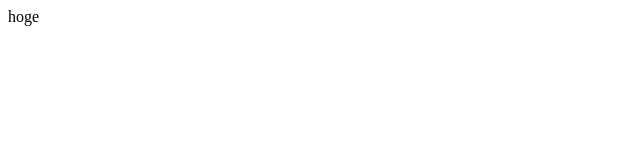
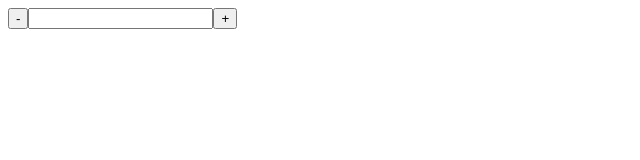
Before and after one commit to dexn-scidev/gaco, a React app in the folder ts01/: page / in a window 1280 px wide. Shown: the whole page, without its empty margins (0-640 px from the left). Built offline with nearby package versions, Linux system fonts and the light colour scheme.

Commit message:
Implement CustomNumberInput

```diff
--- a/ts01/src/App.tsx
+++ b/ts01/src/App.tsx
@@ -1,5 +1,80 @@
+import { useRef, ChangeEvent, HTMLProps } from "react";
+
+type Props = {
+  min?: number;
+  max?: number;
+  onChange?: (e: ChangeEvent<HTMLInputElement>) => void;
+  inputProps: HTMLProps<HTMLInputElement>;
+};
+
+const CustomNumberInput = ({
+  min,
+  max,
+  onChange,
+  inputProps,
+  ...props
+}: Props) => {
+  const ref = useRef<any>(null);
+
+  return (
+    <span {...props}>
+      <button
+        onClick={() => {
+          if (ref.current == null) return;
+
+          const value = Number(ref.current.value);
+          if (isNaN(value)) return;
+
+          const nextValue = value - 1;
+          if (min !== undefined && nextValue < min) return;
+
+          ref.current.value = String(nextValue);
+          ref.current._valueTracker.setValue("");
+          ref.current.dispatchEvent(new Event("change", { bubbles: true }));
+        }}
+      >
+        -
+      </button>
+      <input
+        ref={ref}
+        type="text"
+        {...inputProps}
+        onChange={onChange || ((e) => {})}
+      />
+      <button
+        onClick={() => {
+          if (ref.current == null) return;
+
+          const value = Number(ref.current.value);
+          if (isNaN(value)) return;
+
+          const nextValue = value + 1;
+          if (max !== undefined && nextValue > max) return;
+
+          ref.current.value = String(nextValue);
+          ref.current._valueTracker.setValue("");
+          ref.current.dispatchEvent(new Event("change", { bubbles: true }));
+        }}
+      >
+        +
+      </button>
+    </span>
+  );
+};
+
 function App() {
-  return <div>hoge</div>;
+  return (
+    <div>
+      <CustomNumberInput
+        min={0}
+        max={999}
+        inputProps={{
+          inputMode: "decimal",
+        }}
+        onChange={(e) => console.log(e.target.value)}
+      />
+    </div>
+  );
 }
 
 export default App;
```
